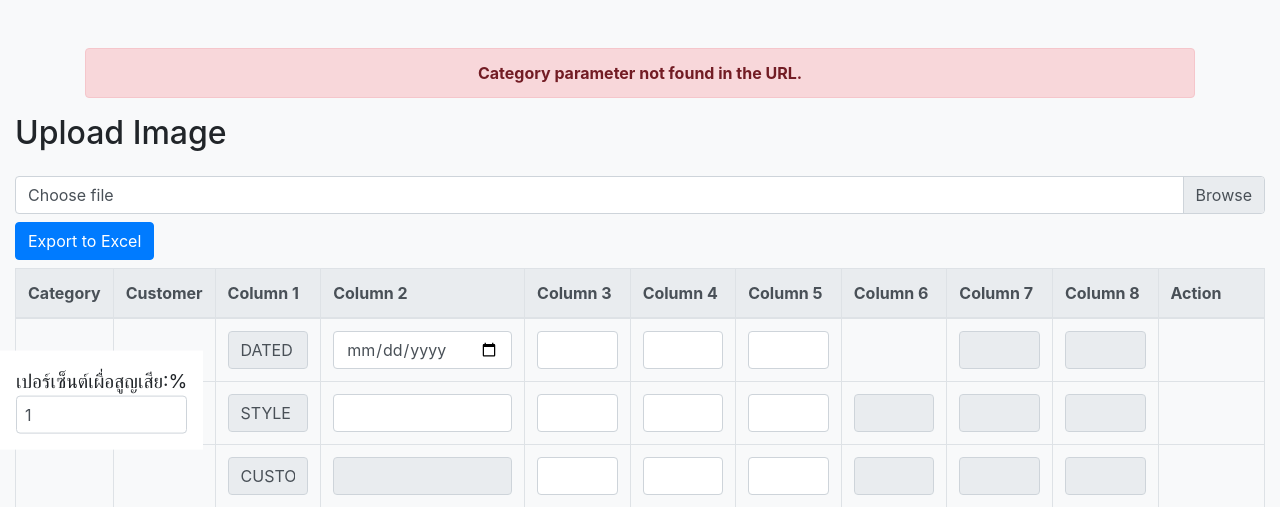
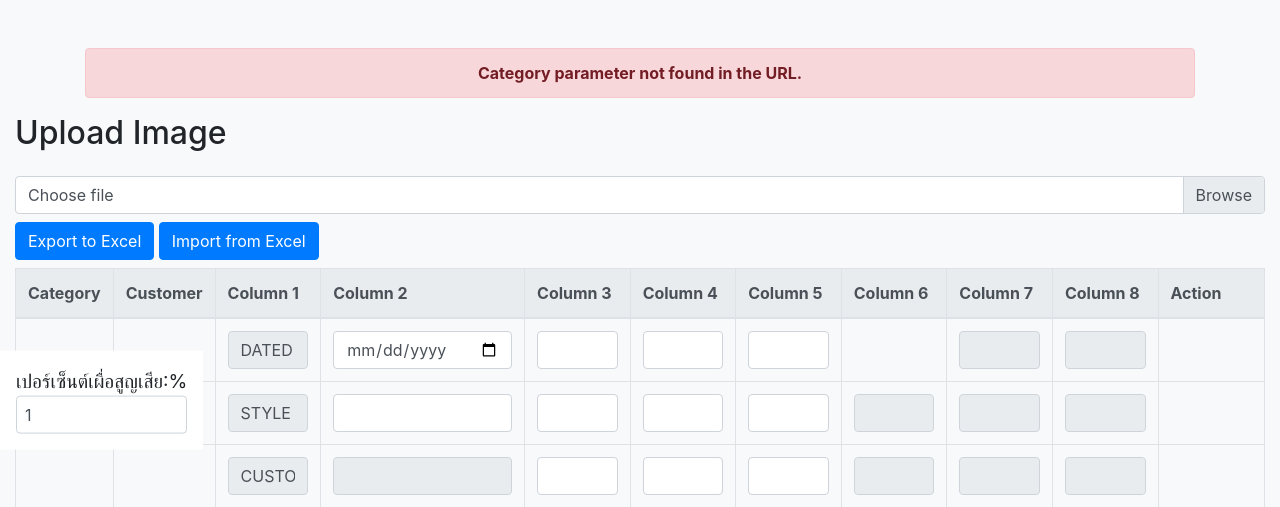
Before and after one commit to Pollakrit43/form_cost, a PHP site: page /pages/form_test1.php in a window 1280 px wide. Shown: the top 507 px of the page. Run offline with PHP 8.4, Linux system fonts and the light colour scheme; some libraries are stand-ins or nearby versions.

Commit message:
update somthing

```diff
--- a/pages/form_test1.php
+++ b/pages/form_test1.php
@@ -39,7 +39,8 @@
 
     <div class="container-fluid mb-2">
         <button id="export-btn" class="btn btn-primary">Export to Excel</button>
-
+        <input type="file" id="import-file" accept=".xlsx, .xls" style="display: none;">
+        <button id="import-btn" class="btn btn-primary">Import from Excel</button>
     </div>
 
 
@@ -666,7 +667,7 @@
             var nonBlankCell = false;
 
             // Iterate through row cells
-            for (var j = 2; j < row.cells.length; j++) {
+            for (var j = 0; j < row.cells.length; j++) {
                 var cellValue = "";
                 var cellElement = row.cells[j].querySelector('input, select, textarea');
 
@@ -704,6 +705,45 @@
         // Save workbook to Excel file with dynamic name
         XLSX.writeFile(wb, fileName);
     });
+
+
+    document.getElementById('import-btn').addEventListener('click', function() {
+        // Trigger file input click
+        document.getElementById('import-file').click();
+    });
+
+    document.getElementById('import-file').addEventListener('change', function(event) {
+        var file = event.target.files[0];
+        var reader = new FileReader();
+
+        reader.onload = function(e) {
+            var data = new Uint8Array(e.target.result);
+            var workbook = XLSX.read(data, {
+                type: 'array'
+            });
+            var firstSheetName = workbook.SheetNames[0];
+            var worksheet = workbook.Sheets[firstSheetName];
+            var tableData = XLSX.utils.sheet_to_json(worksheet, {
+                header: 1
+            });
+
+            // Populate your table with imported data
+            var table = document.getElementById('data-table');
+            table.innerHTML = ""; // Clear previous data
+
+            tableData.forEach(function(row) {
+                var newRow = table.insertRow();
+                row.forEach(function(cellData) {
+                    var newCell = newRow.insertCell();
+                    newCell.textContent = cellData;
+                });
+            });
+
+            alert("Import successful!");
+        };
+
+        reader.readAsArrayBuffer(file);
+    });
 </script>
 
 
```
